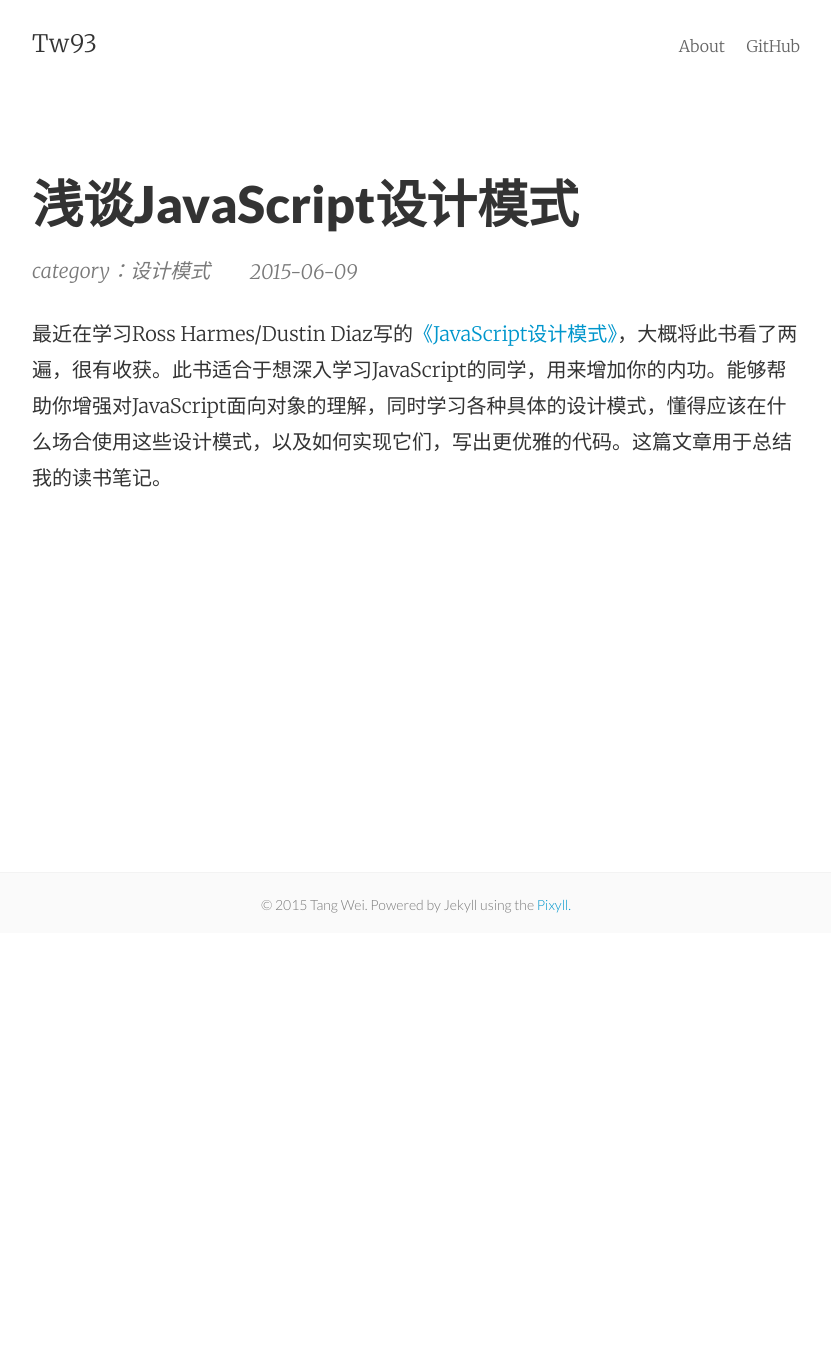
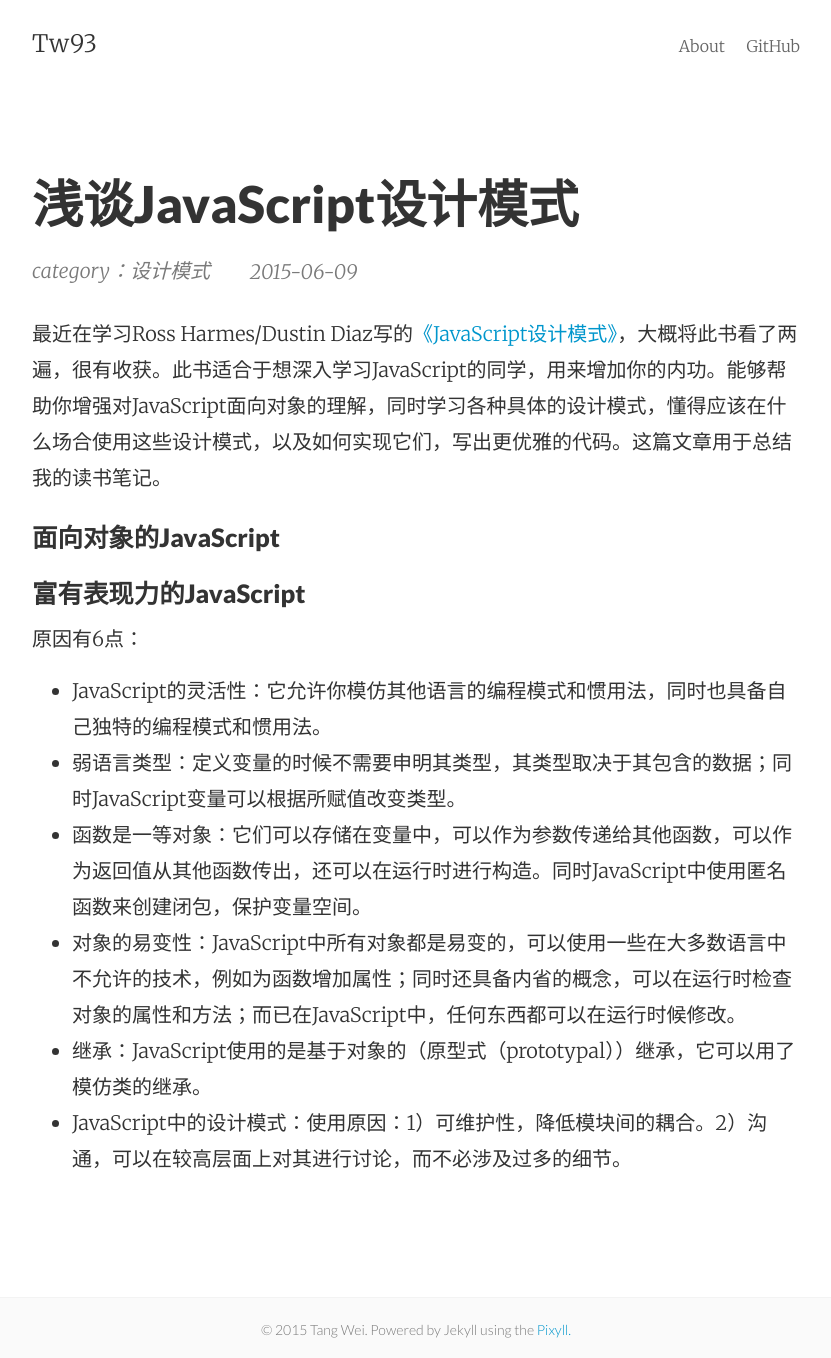
Before and after one commit to tw93/tw93.github.io, a Jekyll site: the page built from _posts/2015-06-09-Talking-about-JavaScript-design-patterns.md, in a window 1280 px wide. Shown: the whole page, without its empty margins (224-1055 px from the left). Built offline with Jekyll 4.4.1, drawn with Linux system fonts in a browser that asks for light colours; comment, search, counter and statistics services are not loaded; before the commit the page ends 933 px from its top, so only the background shows below that.

Commit message:
add the first

```diff
--- a/_posts/2015-06-09-Talking-about-JavaScript-design-patterns.md
+++ b/_posts/2015-06-09-Talking-about-JavaScript-design-patterns.md
@@ -7,3 +7,16 @@
 ---
 
 最近在学习Ross Harmes/Dustin Diaz写的[《JavaScript设计模式》](http://book.douban.com/subject/3329540/){:target="_blank"}，大概将此书看了两遍，很有收获。此书适合于想深入学习JavaScript的同学，用来增加你的内功。能够帮助你增强对JavaScript面向对象的理解，同时学习各种具体的设计模式，懂得应该在什么场合使用这些设计模式，以及如何实现它们，写出更优雅的代码。这篇文章用于总结我的读书笔记。
+
+####面向对象的JavaScript
+
+####富有表现力的JavaScript
+
+原因有6点：
+
+ - JavaScript的灵活性：它允许你模仿其他语言的编程模式和惯用法，同时也具备自己独特的编程模式和惯用法。
+ - 弱语言类型：定义变量的时候不需要申明其类型，其类型取决于其包含的数据；同时JavaScript变量可以根据所赋值改变类型。
+ - 函数是一等对象：它们可以存储在变量中，可以作为参数传递给其他函数，可以作为返回值从其他函数传出，还可以在运行时进行构造。同时JavaScript中使用匿名函数来创建闭包，保护变量空间。
+ - 对象的易变性：JavaScript中所有对象都是易变的，可以使用一些在大多数语言中不允许的技术，例如为函数增加属性；同时还具备内省的概念，可以在运行时检查对象的属性和方法；而已在JavaScript中，任何东西都可以在运行时候修改。
+ - 继承：JavaScript使用的是基于对象的（原型式（prototypal））继承，它可以用了模仿类的继承。
+ - JavaScript中的设计模式：使用原因：1）可维护性，降低模块间的耦合。2）沟通，可以在较高层面上对其进行讨论，而不必涉及过多的细节。
```
